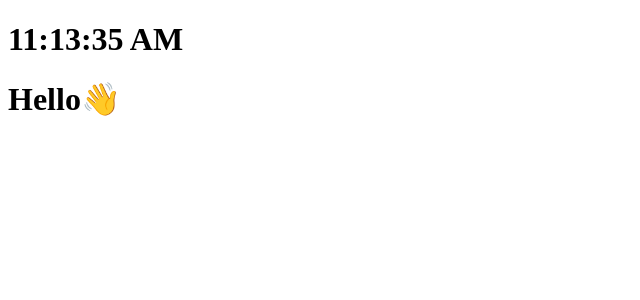
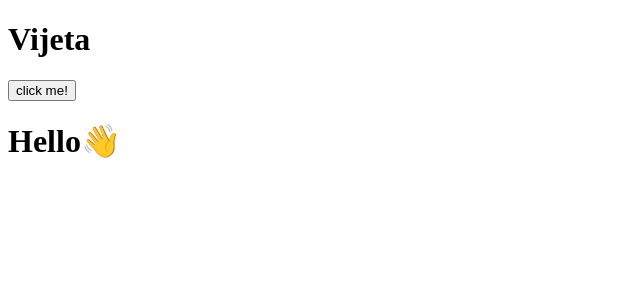
Before and after one commit to Anshul-Raghuwanshi/React14, a React (Vite) app: page / in a window 1280 px wide. Shown: the top 300 px of the page, without its empty margins (0-640 px from the left). Built offline with nearby package versions, Linux system fonts and the light colour scheme.

Commit message:
Using events

```diff
--- a/src/App.jsx
+++ b/src/App.jsx
@@ -1,17 +1,58 @@
+// import React from 'react'
+
+// const App = () => {
+//   const submittHandler = (e) => {
+//     e.preventDefault();
+//     const user = {
+//       username : e.target.username.value,
+//       email : e.target.email.value,
+//     }
+
+//     console.log(user);
+//   };
+//   return (
+//     <div>
+//       <form onSubmit={submittHandler}>
+//         <input type="username" placeholder="username" name="username" />
+//         <input type="email" placeholder="email" name="email" />
+//         <button type="submit">Submit</button>
+//       </form>
+//     </div>
+//   )
+// }
+
+// export default App
+
+
 import React from 'react'
-import { useState } from 'react';
+import { useState } from 'react'
+const App = () => {
+  const [username, setusername] = useState("Vijeta");
+  const changeHandler = (n) => {
+    setusername(n);
+  };
 
-const App = () => {
-  const [time, settime] = useState(new Date().toLocaleTimeString());
-  setInterval(()=>{
-    settime(new Date().toLocaleTimeString());
-  },1000);
+   // The changeHandler function is called when the button is clicked
+  // The new username is passed as a parameter to the changeHandler function
+  // The changeHandler function updates the state (username) to the new username value
+  // The new username value is then displayed in the h1 tag
+  // When the button is clicked, the state is updated to "Nikita" and the h1 tag displays "Nikita" as the new username value
+  // This demonstrates how to use the useState hook in React to manage state in functional components
+  // The useState hook returns a pair of values: the current state and a function to update it
+  // The first value is the current state, and the second value is a function that can be used to update the state
+  // The useState hook is a powerful tool in React that simplifies the management of state in functional components
+  // It allows for more concise and readable code, and it helps to avoid bugs and maintain the state of the application correctly
+  // The useState hook is widely used in React applications, and it is a great way to manage state in functional components
+
+
 
   return (
     <div>
-      <h1>{time}</h1>
+      <h1>{username}</h1>
+      <button onClick={() => (changeHandler("Nikita"))}> click me!</button>
+       {/* When clicked, calls changeHandler function */}  {/* changes username to "Nikita" */}  {/* This is a simple example of how to use useState hook in React */}  {/* useState hook is used to manage state in functional components */}  {/* In this case, it manages the username state */}  {/* When the button is clicked, the state is updated to "Nikita" */}  {/* The new state value is changed to "Nikita" */}
     </div>
   )
 }
 
-export default App
+export default App;
```
